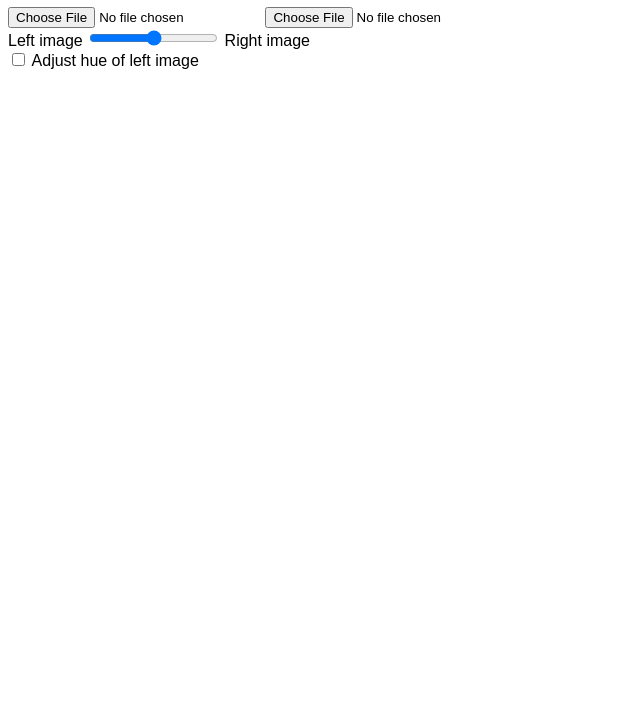
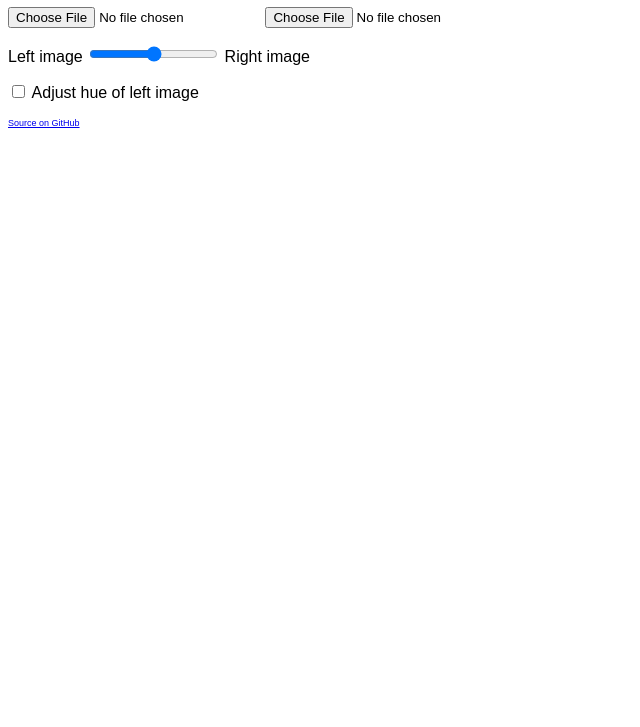
Before and after one commit to dtchepak/html-image-diff, a plain HTML site: page index.html in a window 1280 px wide. Shown: the part 73-800 px from the top of the page, without its empty margins (0-640 px from the left). Drawn offline with Linux system fonts and the light colour scheme.

Commit message:
Add link to source on GitHub

```diff
--- a/index.html
+++ b/index.html
@@ -47,16 +47,16 @@ window.onload = function() {
         <h1>Image diff</h1>
 
         <div id="settings">
+            <p>
             <input type="file" id="file1" accept="image/png, image/jpeg" />
             <input type="file" id="file2" accept="image/png, image/jpeg" />
-        </div>
-
-        <div>
-            <div>Left image <input type="range" id="opacitySlider" /> Right image</div>
-            <div>
+            </p>
+            <p>Left image <input type="range" id="opacitySlider" /> Right image</p>
+            <p>
                 <input type="checkbox" id="colouriseOriginal" name="colouriseOriginal" />
                 <label for="colouriseOriginal">Adjust hue of left image</label>
-            </div>
+            </p>
+            <p style="font-size: xx-small;"><a href="https://github.com/dtchepak/html-image-diff">Source on GitHub</a></p>
         </div>
 
         <div id="imageContainer" style="position: relative">
```
